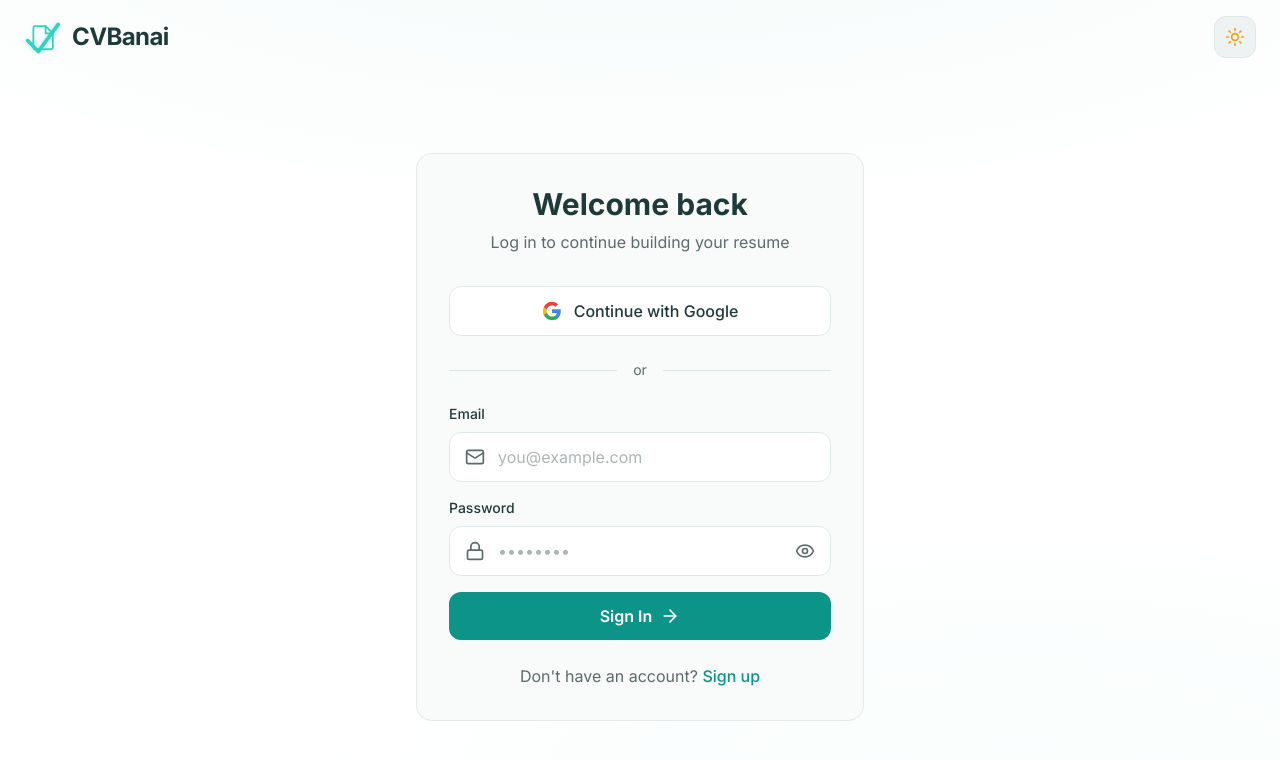
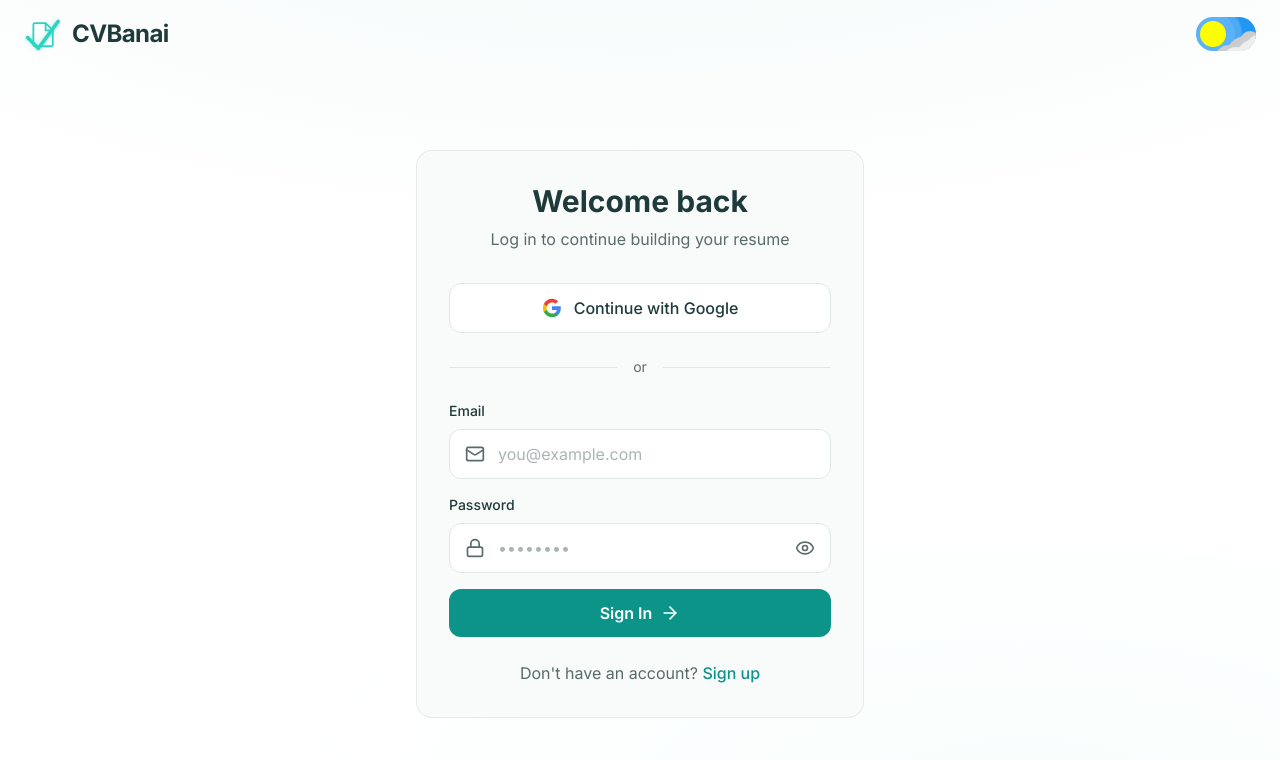
Before and after one commit to SalesyAI/cvbanai, a React (Vite) app: page /auth in a window 1280 px wide. Shown: the top 760 px of the page. Built offline with nearby package versions, Linux system fonts and the light colour scheme; no server answers; what @react-pdf/renderer would draw is missing.

Commit message:
feat: update theme toggle to RiccardoRapelli design

```diff
--- /dev/null
+++ b/src/components/ThemeToggle.css
@@ -0,0 +1,273 @@
+/* From Uiverse.io by RiccardoRapelli */
+.switch {
+  position: relative;
+  display: inline-block;
+  width: 60px;
+  height: 34px;
+}
+
+.switch input {
+  opacity: 0;
+  width: 0;
+  height: 0;
+}
+
+.slider {
+  position: absolute;
+  cursor: pointer;
+  top: 0;
+  left: 0;
+  right: 0;
+  bottom: 0;
+  background-color: #2196f3;
+  -webkit-transition: 0.4s;
+  transition: 0.4s;
+  z-index: 0;
+  overflow: hidden;
+}
+
+.sun-moon {
+  position: absolute;
+  content: "";
+  height: 26px;
+  width: 26px;
+  left: 4px;
+  bottom: 4px;
+  background-color: yellow;
+  -webkit-transition: 0.4s;
+  transition: 0.4s;
+}
+
+.switch input:checked + .slider {
+  background-color: black;
+}
+
+.switch input:focus + .slider {
+  box-shadow: 0 0 1px #2196f3;
+}
+
+.switch input:checked + .slider .sun-moon {
+  -webkit-transform: translateX(26px);
+  -ms-transform: translateX(26px);
+  transform: translateX(26px);
+  background-color: white;
+  -webkit-animation: rotate-center 0.6s ease-in-out both;
+  animation: rotate-center 0.6s ease-in-out both;
+}
+
+.moon-dot {
+  opacity: 0;
+  transition: 0.4s;
+  fill: gray;
+}
+
+.switch input:checked + .slider .sun-moon .moon-dot {
+  opacity: 1;
+}
+
+.slider.round {
+  border-radius: 34px;
+}
+
+.slider.round .sun-moon {
+  border-radius: 50%;
+}
+
+#moon-dot-1 {
+  left: 10px;
+  top: 3px;
+  position: absolute;
+  width: 6px;
+  height: 6px;
+  z-index: 4;
+}
+
+#moon-dot-2 {
+  left: 2px;
+  top: 10px;
+  position: absolute;
+  width: 10px;
+  height: 10px;
+  z-index: 4;
+}
+
+#moon-dot-3 {
+  left: 16px;
+  top: 18px;
+  position: absolute;
+  width: 3px;
+  height: 3px;
+  z-index: 4;
+}
+
+#light-ray-1 {
+  left: -8px;
+  top: -8px;
+  position: absolute;
+  width: 43px;
+  height: 43px;
+  z-index: -1;
+  fill: white;
+  opacity: 10%;
+}
+
+#light-ray-2 {
+  left: -50%;
+  top: -50%;
+  position: absolute;
+  width: 55px;
+  height: 55px;
+  z-index: -1;
+  fill: white;
+  opacity: 10%;
+}
+
+#light-ray-3 {
+  left: -18px;
+  top: -18px;
+  position: absolute;
+  width: 60px;
+  height: 60px;
+  z-index: -1;
+  fill: white;
+  opacity: 10%;
+}
+
+.cloud-light {
+  position: absolute;
+  fill: #eee;
+  animation-name: cloud-move;
+  animation-duration: 6s;
+  animation-iteration-count: infinite;
+}
+
+.cloud-dark {
+  position: absolute;
+  fill: #ccc;
+  animation-name: cloud-move;
+  animation-duration: 6s;
+  animation-iteration-count: infinite;
+  animation-delay: 1s;
+}
+
+#cloud-1 {
+  left: 30px;
+  top: 15px;
+  width: 40px;
+}
+
+#cloud-2 {
+  left: 44px;
+  top: 10px;
+  width: 20px;
+}
+
+#cloud-3 {
+  left: 18px;
+  top: 24px;
+  width: 30px;
+}
+
+#cloud-4 {
+  left: 36px;
+  top: 18px;
+  width: 40px;
+}
+
+#cloud-5 {
+  left: 48px;
+  top: 14px;
+  width: 20px;
+}
+
+#cloud-6 {
+  left: 22px;
+  top: 26px;
+  width: 30px;
+}
+
+@keyframes cloud-move {
+  0% {
+    transform: translateX(0px);
+  }
+
+  40% {
+    transform: translateX(4px);
+  }
+
+  80% {
+    transform: translateX(-4px);
+  }
+
+  100% {
+    transform: translateX(0px);
+  }
+}
+
+.stars {
+  transform: translateY(-32px);
+  opacity: 0;
+  transition: 0.4s;
+}
+
+.star {
+  fill: white;
+  position: absolute;
+  -webkit-transition: 0.4s;
+  transition: 0.4s;
+  animation-name: star-twinkle;
+  animation-duration: 2s;
+  animation-iteration-count: infinite;
+}
+
+.switch input:checked + .slider .stars {
+  -webkit-transform: translateY(0);
+  -ms-transform: translateY(0);
+  transform: translateY(0);
+  opacity: 1;
+}
+
+#star-1 {
+  width: 20px;
+  top: 2px;
+  left: 3px;
+  animation-delay: 0.3s;
+}
+
+#star-2 {
+  width: 6px;
+  top: 16px;
+  left: 3px;
+}
+
+#star-3 {
+  width: 12px;
+  top: 20px;
+  left: 10px;
+  animation-delay: 0.6s;
+}
+
+#star-4 {
+  width: 18px;
+  top: 0px;
+  left: 18px;
+  animation-delay: 1.3s;
+}
+
+@keyframes star-twinkle {
+  0% {
+    transform: scale(1);
+  }
+
+  40% {
+    transform: scale(1.2);
+  }
+
+  80% {
+    transform: scale(0.8);
+  }
+
+  100% {
+    transform: scale(1);
+  }
+}
--- a/src/components/ThemeToggle.jsx
+++ b/src/components/ThemeToggle.jsx
@@ -1,47 +1,71 @@
 import { useTheme } from '../context/ThemeContext'
-import { Sun, Moon } from 'lucide-react'
+import './ThemeToggle.css'
 
 export default function ThemeToggle({ className = "" }) {
     const { theme, toggleTheme } = useTheme()
 
     return (
-        <button
-            onClick={toggleTheme}
-            className={`
-                relative p-2.5 rounded-xl
-                bg-light-100 dark:bg-dark-800
-                border border-light-200 dark:border-dark-700
-                hover:bg-light-200 dark:hover:bg-dark-700
-                transition-all duration-300
-                group
-                ${className}
-            `}
-            aria-label={`Switch to ${theme === 'dark' ? 'light' : 'dark'} mode`}
-        >
-            <div className="relative w-5 h-5">
-                {/* Sun Icon */}
-                <Sun
-                    className={`
-                        absolute inset-0 w-5 h-5 text-amber-500
-                        transition-all duration-300
-                        ${theme === 'dark'
-                            ? 'opacity-0 rotate-90 scale-0'
-                            : 'opacity-100 rotate-0 scale-100'
-                        }
-                    `}
-                />
-                {/* Moon Icon */}
-                <Moon
-                    className={`
-                        absolute inset-0 w-5 h-5 text-primary-400
-                        transition-all duration-300
-                        ${theme === 'dark'
-                            ? 'opacity-100 rotate-0 scale-100'
-                            : 'opacity-0 -rotate-90 scale-0'
-                        }
-                    `}
-                />
+        <label className={`switch ${className}`}>
+            <input
+                type="checkbox"
+                checked={theme === 'dark'}
+                onChange={toggleTheme}
+            />
+            <div className="slider round">
+                <div className="sun-moon">
+                    <svg id="moon-dot-1" className="moon-dot" viewBox="0 0 100 100">
+                        <circle cx="50" cy="50" r="50"></circle>
+                    </svg>
+                    <svg id="moon-dot-2" className="moon-dot" viewBox="0 0 100 100">
+                        <circle cx="50" cy="50" r="50"></circle>
+                    </svg>
+                    <svg id="moon-dot-3" className="moon-dot" viewBox="0 0 100 100">
+                        <circle cx="50" cy="50" r="50"></circle>
+                    </svg>
+                    <svg id="light-ray-1" className="light-ray" viewBox="0 0 100 100">
+                        <circle cx="50" cy="50" r="50"></circle>
+                    </svg>
+                    <svg id="light-ray-2" className="light-ray" viewBox="0 0 100 100">
+                        <circle cx="50" cy="50" r="50"></circle>
+                    </svg>
+                    <svg id="light-ray-3" className="light-ray" viewBox="0 0 100 100">
+                        <circle cx="50" cy="50" r="50"></circle>
+                    </svg>
+
+                    <svg id="cloud-1" className="cloud-dark" viewBox="0 0 100 100">
+                        <circle cx="50" cy="50" r="50"></circle>
+                    </svg>
+                    <svg id="cloud-2" className="cloud-dark" viewBox="0 0 100 100">
+                        <circle cx="50" cy="50" r="50"></circle>
+                    </svg>
+                    <svg id="cloud-3" className="cloud-dark" viewBox="0 0 100 100">
+                        <circle cx="50" cy="50" r="50"></circle>
+                    </svg>
+                    <svg id="cloud-4" className="cloud-light" viewBox="0 0 100 100">
+                        <circle cx="50" cy="50" r="50"></circle>
+                    </svg>
+                    <svg id="cloud-5" className="cloud-light" viewBox="0 0 100 100">
+                        <circle cx="50" cy="50" r="50"></circle>
+                    </svg>
+                    <svg id="cloud-6" className="cloud-light" viewBox="0 0 100 100">
+                        <circle cx="50" cy="50" r="50"></circle>
+                    </svg>
+                </div>
+                <div className="stars">
+                    <svg id="star-1" className="star" viewBox="0 0 20 20">
+                        <path d="M 0 10 C 10 10,10 10 ,0 10 C 10 10 , 10 10 , 10 20 C 10 10 , 10 10 , 20 10 C 10 10 , 10 10 , 10 0 C 10 10,10 10 ,0 10 Z"></path>
+                    </svg>
+                    <svg id="star-2" className="star" viewBox="0 0 20 20">
+                        <path d="M 0 10 C 10 10,10 10 ,0 10 C 10 10 , 10 10 , 10 20 C 10 10 , 10 10 , 20 10 C 10 10 , 10 10 , 10 0 C 10 10,10 10 ,0 10 Z"></path>
+                    </svg>
+                    <svg id="star-3" className="star" viewBox="0 0 20 20">
+                        <path d="M 0 10 C 10 10,10 10 ,0 10 C 10 10 , 10 10 , 10 20 C 10 10 , 10 10 , 20 10 C 10 10 , 10 10 , 10 0 C 10 10,10 10 ,0 10 Z"></path>
+                    </svg>
+                    <svg id="star-4" className="star" viewBox="0 0 20 20">
+                        <path d="M 0 10 C 10 10,10 10 ,0 10 C 10 10 , 10 10 , 10 20 C 10 10 , 10 10 , 20 10 C 10 10 , 10 10 , 10 0 C 10 10,10 10 ,0 10 Z"></path>
+                    </svg>
+                </div>
             </div>
-        </button>
+        </label>
     )
 }
```
